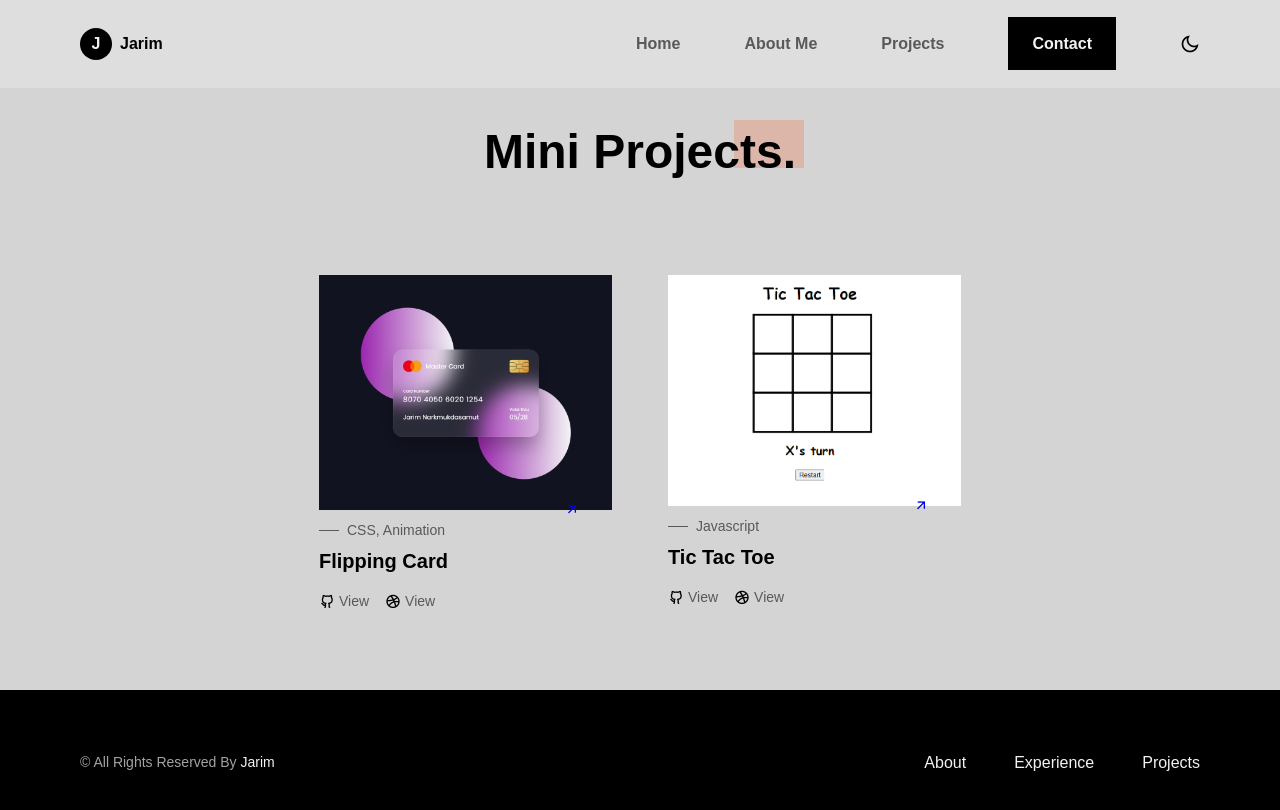
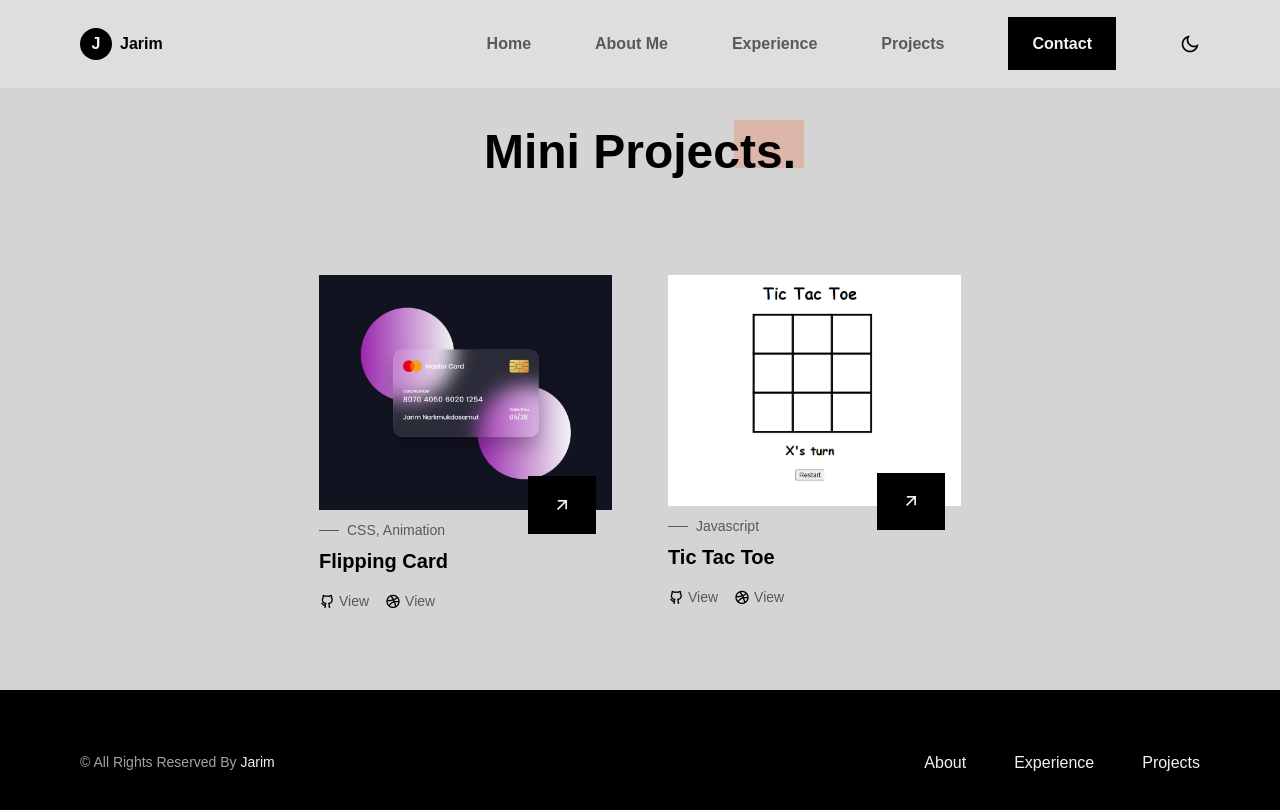
Before and after one commit to Jarimnark/responsive-profile, a plain HTML site: page miniproject.html in a window 1280 px wide. Drawn offline with nearby package versions, Linux system fonts and the light colour scheme; a web font is replaced by a local one.

Commit message:
add exp to nav bar to fix a error

```diff
--- a/assets/css/miniproject.css
+++ b/assets/css/miniproject.css
@@ -123,3 +123,20 @@
 .projects__card:hover {
   background-color: var(--white-color);
 }
+
+/*  BUTTON */
+.button {
+  background-color: var(--black-color);
+  padding: 1.1rem 1.5rem;
+  color: var(--white-color);
+  font-weight: var(--font-medium);
+  transition: background-color 0.4s;
+}
+
+.button i {
+  font-size: 1.25rem;
+}
+
+.button:hover {
+  background-color: var(--first-color);
+}
--- a/assets/js/global.js
+++ b/assets/js/global.js
@@ -25,6 +25,7 @@ const linkAction = (navMenu) => {
   navMenu.classList.remove("show-menu");
 };
 navLink.forEach((l) => l.addEventListener("click", () => linkAction(navMenu)));
+
 /*=============== SHADOW HEADER ===============*/
 const shadowHeader = () => {
   const header = document.getElementById("header");
--- a/miniproject.html
+++ b/miniproject.html
@@ -52,6 +52,14 @@
             </li>
             <li class="nav__item">
               <a
+                href="/responsive-profile/index.html#exp"
+                target="_blank"
+                class="nav__link"
+                >Experience</a
+              >
+            </li>
+            <li class="nav__item">
+              <a
                 href="/responsive-profile/index.html#projects"
                 target="_blank"
                 class="nav__link"
@@ -99,7 +107,10 @@
               alt="image"
               class="projects__img"
             />
-            <a href="#" class="projects__button button">
+            <a
+              href="https://jarimnark.github.io/mini-flipping-card/"
+              class="projects__button button"
+            >
               <i class="ri-arrow-right-up-line"></i>
             </a>
           </div>
@@ -132,7 +143,10 @@
               alt="image"
               class="projects__img"
             />
-            <a href="#" class="projects__button button">
+            <a
+              href="https://mini-tictactoe.vercel.app/"
+              class="projects__button button"
+            >
               <i class="ri-arrow-right-up-line"></i>
             </a>
           </div>
```
Also changed, not shown: assets/js/main.js (+0 -34 lines), index.html (+8 -2 lines).
